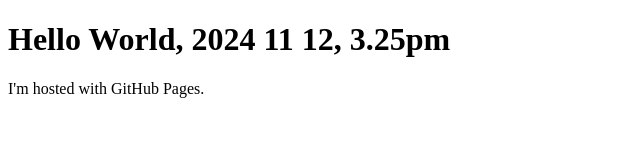
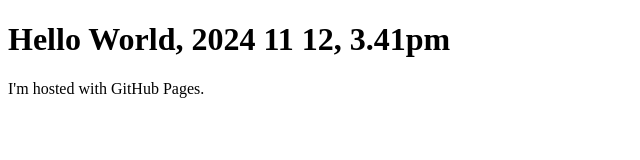
Before and after one commit to howardRaul1/publichosting, a plain HTML site: page index.html in a window 1280 px wide. Shown: the full height of the page, 0-640 px from the left. Drawn offline with nearby package versions, Linux system fonts and the light colour scheme.

Commit message:
3.41pm title update

```diff
--- a/index.html
+++ b/index.html
@@ -14,7 +14,7 @@
 </head>
 
 <body>
-  <h1>Hello World, 2024 11 12, 3.25pm</h1>
+  <h1>Hello World, 2024 11 12, 3.41pm</h1>
   <p>I'm hosted with GitHub Pages.</p>
 
 
```
